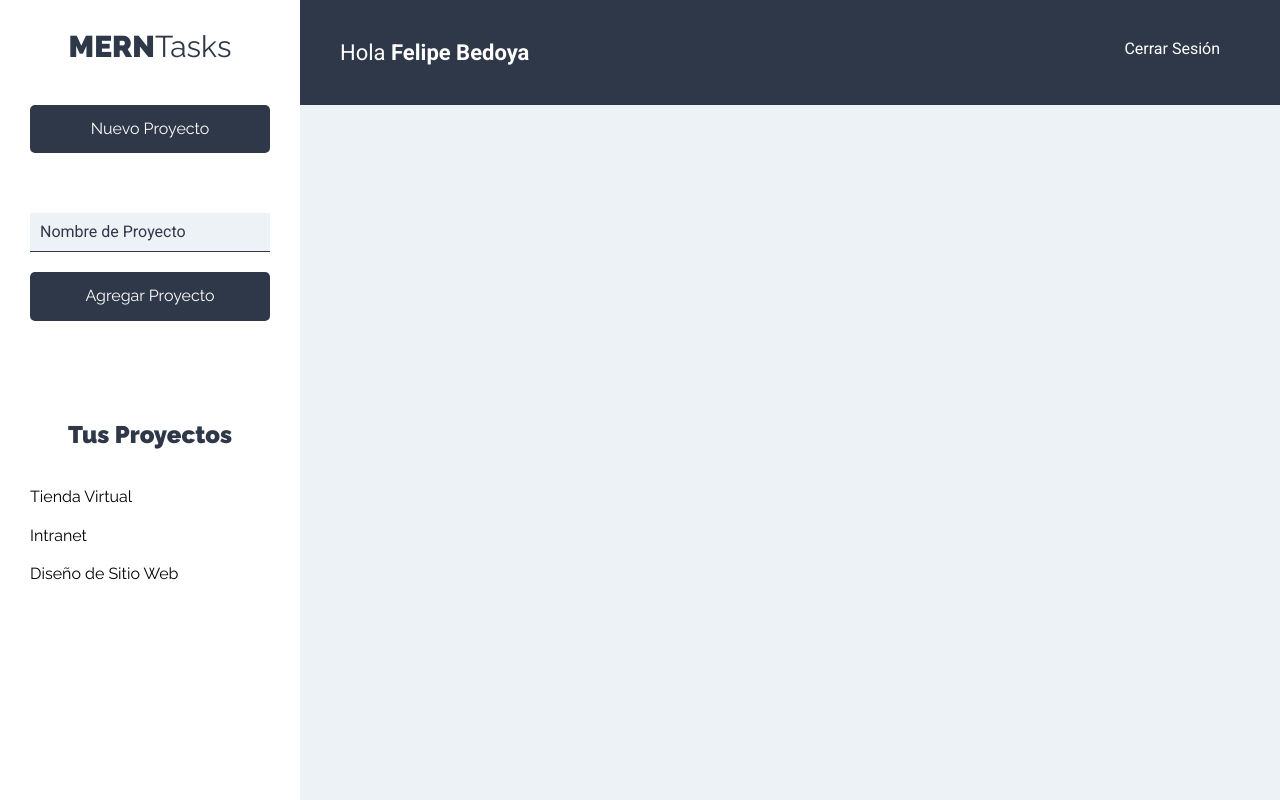
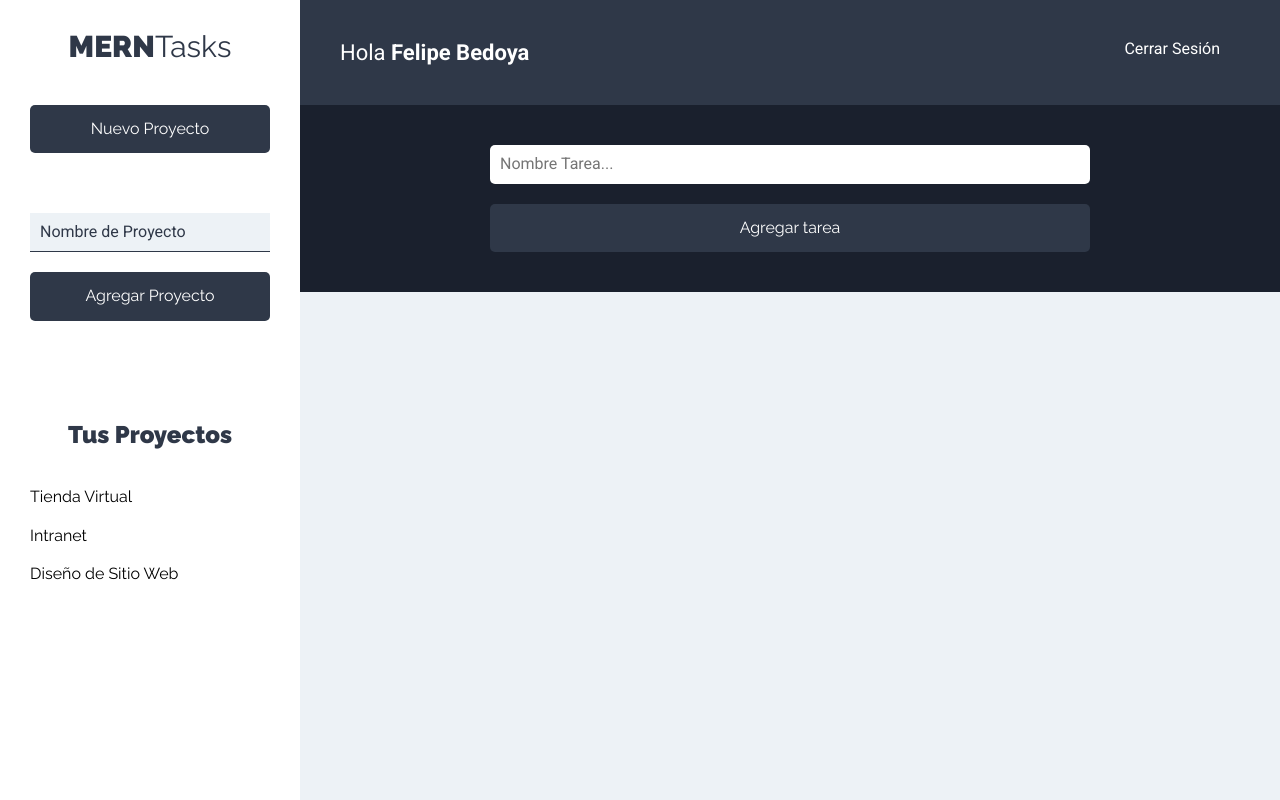
Before and after one commit to pipe473/MERNTasks-Cliente, a React (Create React App) app: page /proyectos in a window 1280 px wide. Built offline with nearby package versions, Linux system fonts and the light colour scheme.

Commit message:
Creando el formulario para crear tareas

```diff
--- a/src/components/proyectos/Proyectos.js
+++ b/src/components/proyectos/Proyectos.js
@@ -1,6 +1,7 @@
 import React from 'react';
 import Sidebar from '../layout/Sidebar';
 import Barra from '../layout/Barra';
+import FormTarea from '../tareas/FormTarea';
 
 const Proyectos = () => {
     return (
@@ -10,6 +11,8 @@
                     <Barra />
 
                 <main>
+                    <FormTarea />
+
                     <div className="contenedor-tareas">
 
                     </div>
--- /dev/null
+++ b/src/components/tareas/FormTarea.js
@@ -0,0 +1,27 @@
+import React from 'react';
+
+const FormTarea = () => {
+    return (
+        <div className="formulario">
+            <form>
+                <div className="contenedor-input">
+                    <input
+                        type="text"
+                        className="input-text"
+                        placeholder="Nombre Tarea..."
+                        name="nombre"
+                    />
+                </div>
+                <div className="contenedor-input">
+                        <input
+                            type="submit"
+                            className="btn btn-primario btn-submit btn-block"
+                            value="Agregar tarea"
+                        />
+                </div>
+            </form>
+        </div>
+     );
+}
+
+export default FormTarea;
```
Also changed, not shown: src/components/tareas/ListadoTareas.js (added, +8 -0 lines), src/components/tareas/Tarea.js (added, +7 -0 lines).
